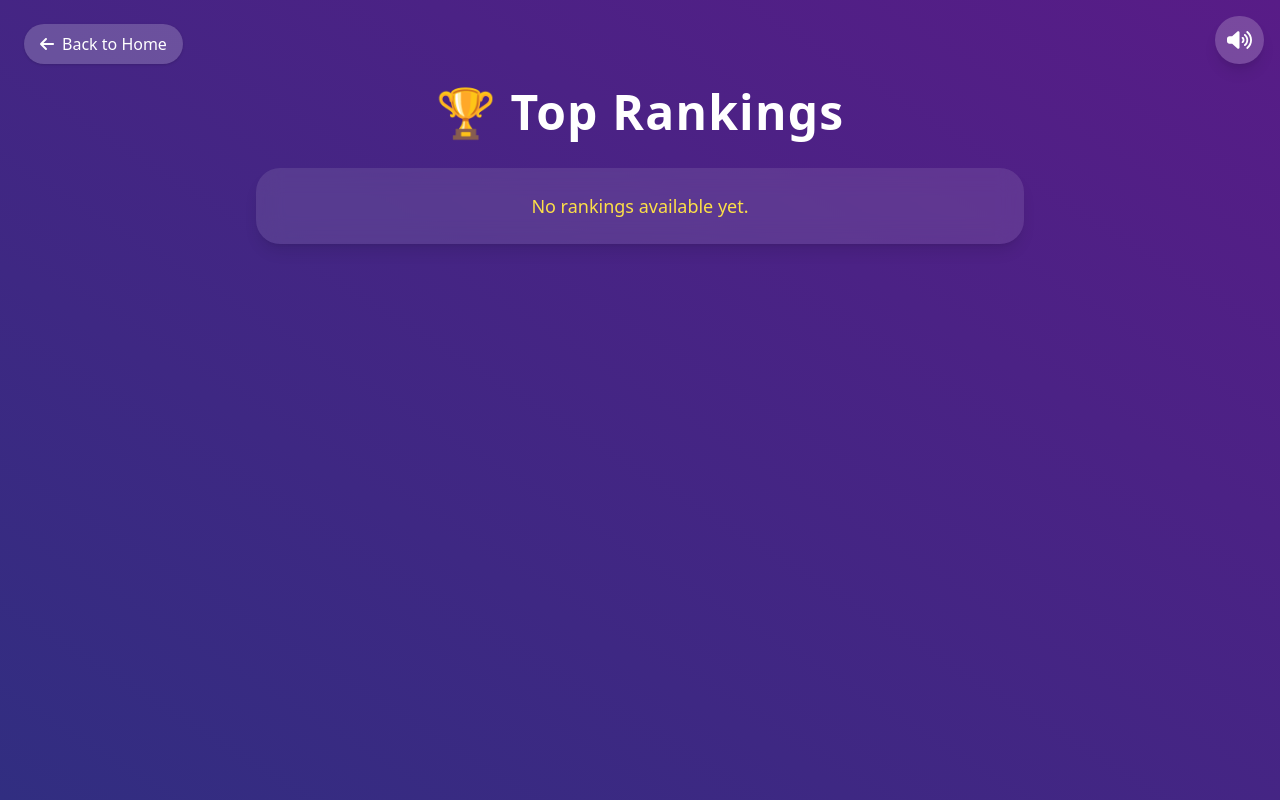
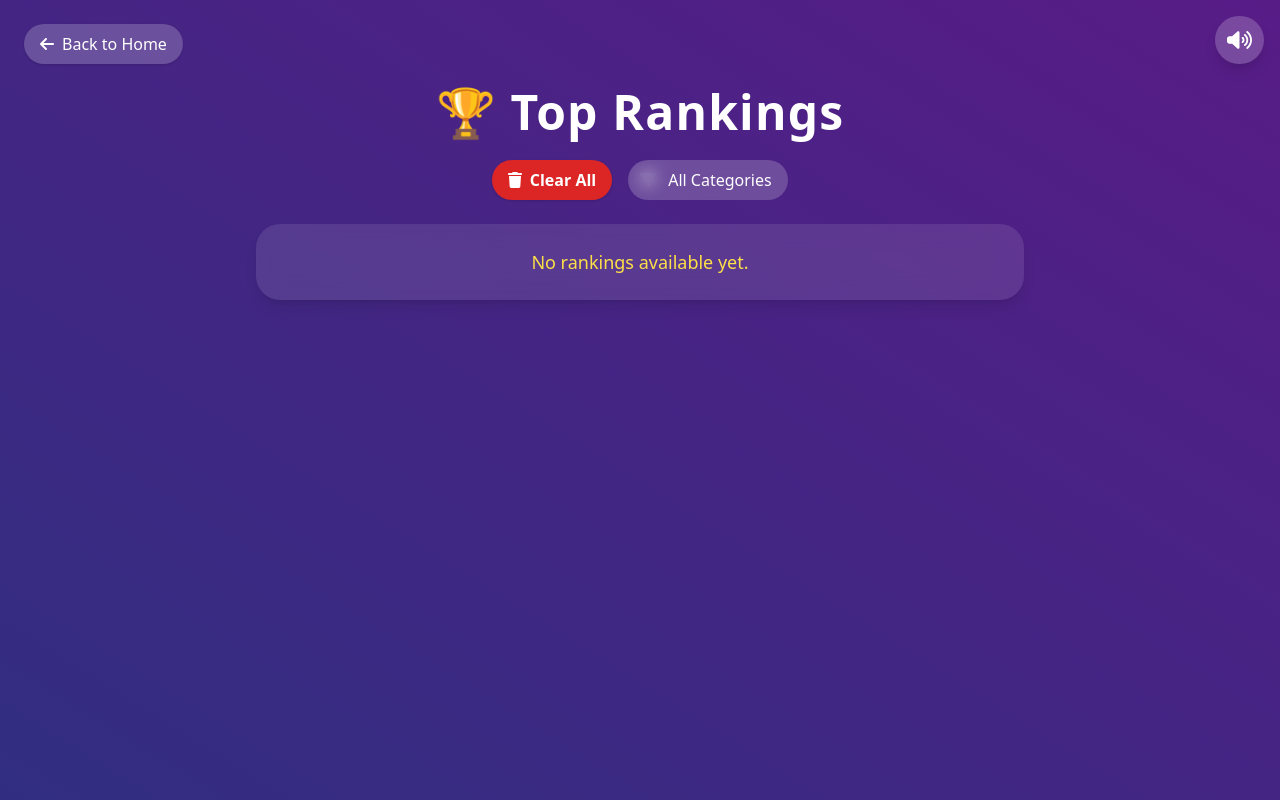
Before and after one commit to DiptanGurung/react-learning, a React (Vite) app in the folder Quiz/: page /rankings in a window 1280 px wide. Built offline with nearby package versions, Linux system fonts and the light colour scheme.

Commit message:
feat: Enhance Rankings and Result components with filtering and history tracking

```diff
--- a/Quiz/src/pages/Rankings.jsx
+++ b/Quiz/src/pages/Rankings.jsx
@@ -8,12 +8,15 @@ import {
   faArrowLeft,
   faVolumeUp,
   faVolumeMute,
+  faTrash,
+  faFilter,
 } from "@fortawesome/free-solid-svg-icons";
 
 export default function Rankings() {
   const navigate = useNavigate();
   const { musicOn, setMusicOn } = useQuiz();
   const [rankings, setRankings] = useState([]);
+  const [filter, setFilter] = useState("all");
 
   useEffect(() => {
     const audio = document.getElementById("bg-music");
@@ -44,11 +47,21 @@ export default function Rankings() {
     return () => clearInterval(fadeInterval);
   }, [musicOn]);
 
-  // Load leaderboard from localStorage on mount
   useEffect(() => {
-    const storedLeaderboard = JSON.parse(localStorage.getItem("leaderboard") || "[]");
-    setRankings(storedLeaderboard);
+    const storedHistory = JSON.parse(localStorage.getItem("quizHistory") || "[]");
+    const sorted = [...storedHistory]
+      .map((entry, idx) => ({ ...entry, id: idx + 1 }))
+      .sort((a, b) => b.score - a.score);
+    setRankings(sorted);
   }, []);
+
+  const handleClear = () => {
+    localStorage.removeItem("quizHistory");
+    setRankings([]);
+  };
+
+  const filteredRankings = filter === "all" ? rankings : rankings.filter(r => r.category === filter);
+  const uniqueCategories = [...new Set(rankings.map(r => r.category))];
 
   return (
     <motion.div
@@ -58,7 +71,6 @@ export default function Rankings() {
       transition={{ duration: 0.5 }}
       className="min-h-screen flex flex-col items-center bg-gradient-to-tr from-indigo-900 to-purple-900 text-white p-6 relative"
     >
-      {/* Music Toggle */}
       <button
         onClick={() => setMusicOn(!musicOn)}
         className="absolute top-4 right-4 p-3 bg-white bg-opacity-20 text-white rounded-full shadow-lg hover:bg-opacity-40 focus:outline-none focus:ring-2 focus:ring-yellow-400 transition"
@@ -67,7 +79,6 @@ export default function Rankings() {
         <FontAwesomeIcon icon={musicOn ? faVolumeUp : faVolumeMute} size="lg" />
       </button>
 
-      {/* Back Button */}
       <button
         onClick={() => navigate("/home")}
         className="self-start mb-6 flex items-center gap-2 bg-white bg-opacity-20 px-4 py-2 rounded-full shadow hover:bg-opacity-40 focus:outline-none focus:ring-2 focus:ring-yellow-400 transition"
@@ -76,20 +87,41 @@ export default function Rankings() {
         Back to Home
       </button>
 
-      {/* Title */}
-      <h1 className="text-4xl md:text-5xl font-extrabold mb-8 tracking-wide">
+      <h1 className="text-4xl md:text-5xl font-extrabold mb-6 tracking-wide">
         🏆 Top Rankings
       </h1>
 
-      {/* Rankings List */}
+      <div className="flex flex-wrap gap-4 mb-6">
+        <button
+          onClick={handleClear}
+          className="px-4 py-2 bg-red-600 hover:bg-red-700 rounded-full text-white font-semibold shadow flex items-center gap-2"
+        >
+          <FontAwesomeIcon icon={faTrash} /> Clear All
+        </button>
+
+        <div className="relative">
+          <FontAwesomeIcon icon={faFilter} className="absolute left-3 top-3 text-white/70" />
+          <select
+            value={filter}
+            onChange={(e) => setFilter(e.target.value)}
+            className="pl-10 pr-4 py-2 rounded-full bg-white/20 backdrop-blur text-white appearance-none focus:outline-none"
+          >
+            <option value="all">All Categories</option>
+            {uniqueCategories.map(cat => (
+              <option key={cat} value={cat}>{cat}</option>
+            ))}
+          </select>
+        </div>
+      </div>
+
       <div className="w-full max-w-3xl bg-white bg-opacity-10 rounded-3xl p-6 shadow-lg backdrop-blur-md">
-        {rankings.length === 0 ? (
+        {filteredRankings.length === 0 ? (
           <p className="text-center text-lg text-yellow-300">
             No rankings available yet.
           </p>
         ) : (
           <ul className="divide-y divide-white/30">
-            {rankings.map((player, idx) => (
+            {filteredRankings.map((entry, idx) => (
               <li
                 key={idx}
                 className="flex justify-between items-center py-4 px-3 hover:bg-white/20 rounded-lg transition"
@@ -102,16 +134,20 @@ export default function Rankings() {
                     icon={faTrophy}
                     className="text-yellow-400 w-6 h-6"
                   />
-                  <span className="text-lg font-semibold">{player.name}</span>
+                  <span className="text-lg font-semibold capitalize">
+                    {entry.category || "N/A"}
+                  </span>
                 </div>
-                <span className="text-xl font-bold">{player.score}</span>
+                <div className="flex flex-col items-end">
+                  <span className="text-xl font-bold">{entry.score} / {entry.total}</span>
+                  <span className="text-sm text-white/70">{entry.date}</span>
+                </div>
               </li>
             ))}
           </ul>
         )}
       </div>
 
-      {/* Background Music */}
       {musicOn && (
         <audio id="bg-music" loop autoPlay hidden>
           <source src="/sounds/pixel-dreams.mp3" type="audio/mp3" />
--- a/Quiz/src/pages/Result.jsx
+++ b/Quiz/src/pages/Result.jsx
@@ -7,27 +7,33 @@ import { faWhatsapp, faTwitter } from "@fortawesome/free-brands-svg-icons";
 import { library } from "@fortawesome/fontawesome-svg-core";
 import confetti from "canvas-confetti";
 
-// Add Font Awesome icons to the library
 library.add(faWhatsapp, faTwitter);
 
 export default function Result() {
-  const { score, questions, resetQuiz, musicOn, setMusicOn } = useQuiz();
+  const { score, questions, resetQuiz, musicOn, setMusicOn, category } = useQuiz();
   const navigate = useNavigate();
   const [highScore, setHighScore] = useState(0);
   const [shareOpen, setShareOpen] = useState(false);
   const shareRef = useRef(null);
 
-  // Save/load high score on mount and score changes
   useEffect(() => {
-    const stored = Number(localStorage.getItem("highScore")) || 0;
-    if (score > stored) {
+    const storedHigh = Number(localStorage.getItem("highScore")) || 0;
+    if (score > storedHigh) {
       localStorage.setItem("highScore", score);
       setHighScore(score);
     } else {
-      setHighScore(stored);
+      setHighScore(storedHigh);
     }
 
-    // Confetti on perfect score
+    const history = JSON.parse(localStorage.getItem("quizHistory")) || [];
+    history.push({
+      score,
+      total: questions.length,
+      category,
+      date: new Date().toLocaleString()
+    });
+    localStorage.setItem("quizHistory", JSON.stringify(history));
+
     if (score === questions.length && questions.length > 0) {
       confetti({
         particleCount: 200,
@@ -37,9 +43,8 @@ export default function Result() {
         colors: ["#facc15", "#4ade80", "#60a5fa"],
       });
     }
-  }, [score, questions.length]);
+  }, [score, questions.length, category]);
 
-  // Close share popup if clicked outside
   useEffect(() => {
     function handleClickOutside(event) {
       if (shareRef.current && !shareRef.current.contains(event.target)) {
@@ -50,7 +55,6 @@ export default function Result() {
     return () => document.removeEventListener("mousedown", handleClickOutside);
   }, []);
 
-  // Determine background music based on score
   const getMusicSrc = () => {
     if (score === questions.length) return "/sounds/pixel-paradise.mp3";
     if (score >= questions.length * 0.8) return "/sounds/pixel.mp3";
@@ -58,7 +62,6 @@ export default function Result() {
     return "/sounds/bad-dreams.mp3";
   };
 
-  // Handle music volume fade in/out
   useEffect(() => {
     const audio = document.getElementById("bg-music");
     if (!audio) return;
@@ -126,7 +129,6 @@ export default function Result() {
     `I scored ${score} out of ${questions.length} on this awesome quiz!`
   );
 
-  // Animation variants for share popup
   const popupVariants = {
     hidden: { opacity: 0, y: -10 },
     visible: { opacity: 1, y: 0 },
@@ -140,7 +142,6 @@ export default function Result() {
       transition={{ duration: 0.4 }}
       className="min-h-screen flex flex-col items-center justify-center bg-gradient-to-br from-purple-600 via-blue-500 to-indigo-600 text-white text-center px-4 py-10 relative"
     >
-      {/* Music Toggle */}
       <button
         onClick={() => setMusicOn(!musicOn)}
         className="absolute top-4 right-4 p-2 bg-white text-black rounded-full shadow"
@@ -155,7 +156,6 @@ export default function Result() {
         </audio>
       )}
 
-      {/* Score Card */}
       <div className="bg-white/10 p-8 rounded-2xl backdrop-blur-lg shadow-xl max-w-xl w-full">
         <h1 className="text-4xl md:text-5xl font-bold mb-4 flex items-center justify-center gap-3">
           🏆 {emoji} Score: {score}/{questions.length}
@@ -177,7 +177,6 @@ export default function Result() {
           🔥 Streak: {score >= 3 ? `${score} correct in a row!` : "No streak"}
         </p>
 
-        {/* Action Buttons */}
         <div
           className="mt-6 flex flex-col md:flex-row items-center justify-center gap-4 relative"
           ref={shareRef}
```
